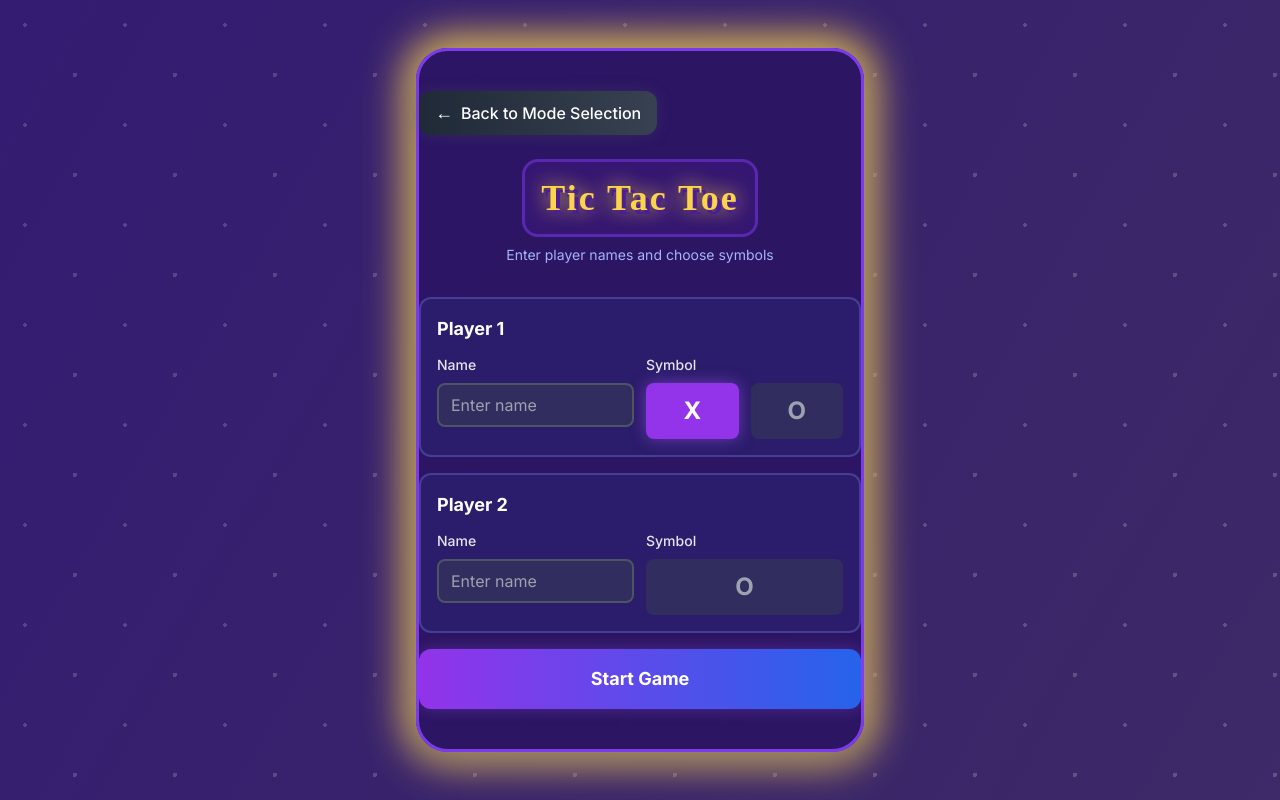
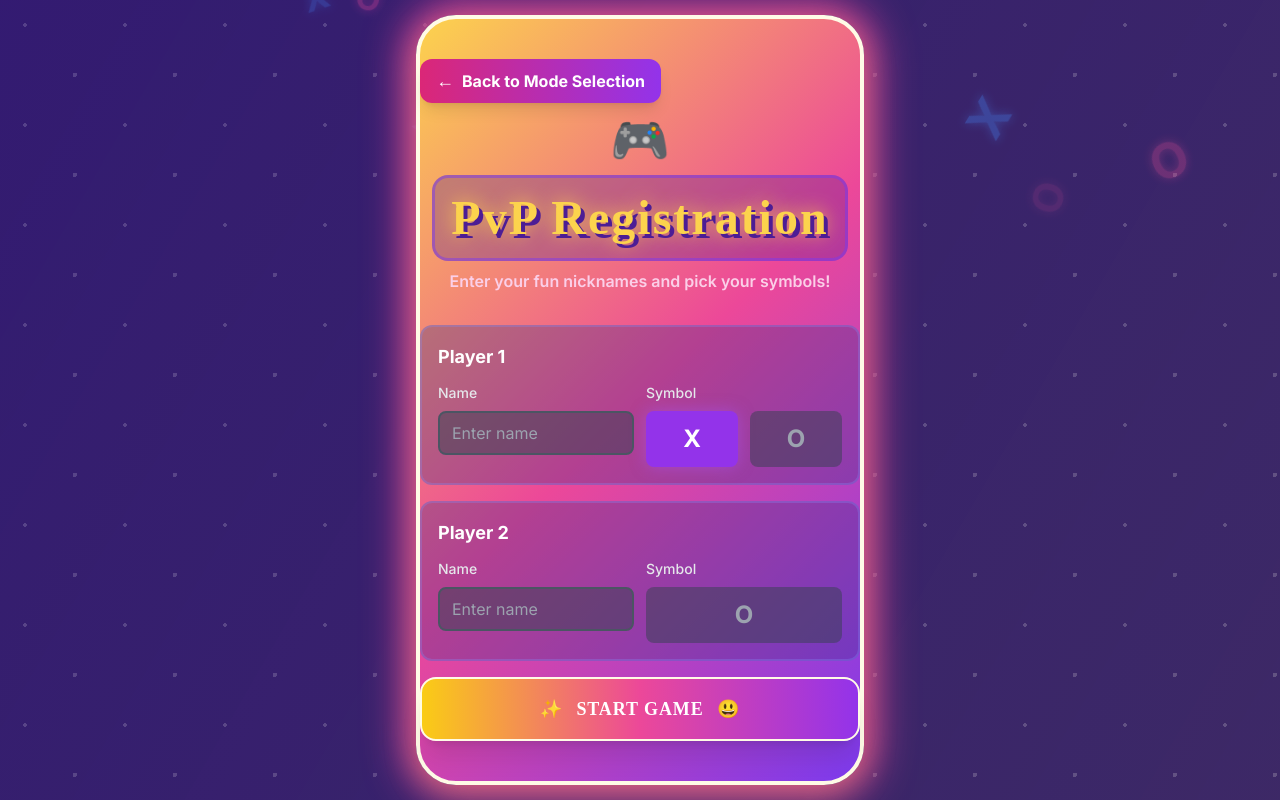
Before and after one commit to neeer4j/XOX-Game, a Next.js app: page / in a window 1280 px wide. Both pictures are taken after a click on the button "PLAYER VS PLAYER". Built offline with nearby package versions, Linux system fonts and the light colour scheme.

Commit message:
UI Updates

```diff
--- a/src/app/globals.css
+++ b/src/app/globals.css
@@ -1,3 +1,54 @@
+/* Playful card and animation for registration */
+.playful-card {
+  background: linear-gradient(135deg, #fcd34d 0%, #ec4899 50%, #7c3aed 100%);
+  border-radius: 2.5rem;
+  border: 4px solid #fffbe6;
+  box-shadow: 0 8px 32px 0 rgba(252, 211, 77, 0.25), 0 0 40px 10px #ec4899;
+  max-width: 440px;
+  width: 100%;
+  margin: 0 auto;
+  z-index: 10;
+  backdrop-filter: blur(2px);
+  transition: box-shadow 0.3s, transform 0.2s;
+  animation: bounceIn 1s cubic-bezier(.68,-0.55,.27,1.55);
+}
+
+.playful-card:hover {
+  box-shadow: 0 16px 64px 0 rgba(252, 211, 77, 0.35), 0 0 80px 20px #ec4899;
+  transform: scale(1.03) rotate(-1deg);
+}
+
+@keyframes bounceIn {
+  0% {
+    opacity: 0;
+    transform: scale(0.7) translateY(100px);
+  }
+  60% {
+    opacity: 1;
+    transform: scale(1.05) translateY(-10px);
+  }
+  80% {
+    transform: scale(0.98) translateY(5px);
+  }
+  100% {
+    opacity: 1;
+    transform: scale(1) translateY(0);
+  }
+}
+
+.playful-title {
+  font-family: 'Bangers', cursive;
+  letter-spacing: 2px;
+  text-shadow: 2px 2px 0px #fffbe6, 0 0 20px #fcd34d, 0 0 40px #ec4899;
+}
+
+.playful-btn {
+  font-family: 'Press Start 2P', cursive;
+  text-transform: uppercase;
+  letter-spacing: 1px;
+  border: 2px solid #fffbe6;
+  box-shadow: 0 2px 8px #fcd34d44;
+}
 /* Landing page enhancements */
 .landing-bg {
   background-color: var(--game-background);
--- a/src/components/PvPRegistration.tsx
+++ b/src/components/PvPRegistration.tsx
@@ -1,4 +1,5 @@
 import React, { useState } from 'react';
+import FallingSymbols from './FallingSymbols';
 
 interface PvPRegistrationProps {
   onRegister: (player1: { name: string; symbol: 'X' | 'O' }, player2: { name: string; symbol: 'X' | 'O' }) => void;
@@ -36,24 +37,25 @@ const PvPRegistration: React.FC<PvPRegistrationProps> = ({ onRegister, previousU
 
   return (
     <div className="landing-bg min-h-screen w-full flex items-center justify-center relative overflow-hidden">
-      <div className="landing-card w-full max-w-md mx-auto px-3 sm:px-0 py-8 sm:py-10 z-10">
+      <FallingSymbols />
+      <div className="playful-card w-full max-w-md mx-auto px-3 sm:px-0 py-8 sm:py-10 z-10 animate-bounceIn">
         <div className="mb-6 sm:mb-8">
           <button
             onClick={onBack}
-            className="mb-4 sm:mb-6 px-3 sm:px-4 py-2 bg-gradient-to-r from-gray-800 to-gray-700 text-white rounded-xl
-                     hover:from-gray-700 hover:to-gray-600 transform hover:scale-[1.02] transition-all duration-200
-                     shadow-[0_0_15px_rgba(75,85,99,0.3)] hover:shadow-[0_0_20px_rgba(75,85,99,0.5)]
-                     flex items-center gap-2 text-sm sm:text-base font-medium"
+            className="mb-4 sm:mb-6 px-3 sm:px-4 py-2 bg-gradient-to-r from-pink-600 to-purple-600 text-white rounded-xl
+                     hover:from-pink-700 hover:to-purple-700 transform hover:scale-105 transition-all duration-200
+                     shadow-lg hover:shadow-xl flex items-center gap-2 text-sm sm:text-base font-bold"
           >
             <span className="text-base sm:text-lg">←</span>
             <span>Back to Mode Selection</span>
           </button>
           <div className="text-center">
-            <h1 className="game-title text-2xl sm:text-3xl md:text-4xl font-bold mb-2 text-white">
-              Tic Tac Toe
+            <span className="inline-block text-3xl sm:text-4xl md:text-5xl animate-bounce">🎮</span>
+            <h1 className="game-title text-3xl sm:text-4xl md:text-5xl font-bold mb-2 text-yellow-300 playful-title">
+              PvP Registration
             </h1>
-            <p className="text-indigo-300 text-xs sm:text-sm">
-              Enter player names and choose symbols
+            <p className="text-pink-200 text-xs sm:text-base font-semibold">
+              Enter your fun nicknames and pick your symbols!
             </p>
           </div>
         </div>
@@ -172,11 +174,11 @@ const PvPRegistration: React.FC<PvPRegistrationProps> = ({ onRegister, previousU
           )}
           <button
             type="submit"
-            className="w-full py-3 sm:py-4 px-6 bg-gradient-to-r from-purple-600 to-blue-600 text-white text-base sm:text-lg font-bold rounded-xl
-                     hover:from-purple-700 hover:to-blue-700 transform hover:scale-[1.02] transition-all duration-200
-                     shadow-[0_0_15px_rgba(168,85,247,0.3)] hover:shadow-[0_0_20px_rgba(168,85,247,0.5)]"
+            className="w-full py-3 sm:py-4 px-6 bg-gradient-to-r from-yellow-400 via-pink-500 to-purple-600 text-white text-lg font-extrabold rounded-2xl
+                     hover:from-yellow-300 hover:via-pink-400 hover:to-purple-500 transform hover:scale-110 transition-all duration-200
+                     shadow-xl hover:shadow-2xl tracking-wider playful-btn"
           >
-            Start Game
+            <span className="mr-2">✨</span> Start Game <span className="ml-2">😃</span>
           </button>
         </form>
       </div>
--- a/src/components/UserRegistration.tsx
+++ b/src/components/UserRegistration.tsx
@@ -1,6 +1,7 @@
 'use client'
 
 import React, { useState } from 'react'
+import FallingSymbols from './FallingSymbols';
 
 interface UserRegistrationProps {
   onRegister: (name: string) => void;
@@ -26,24 +27,25 @@ const UserRegistration: React.FC<UserRegistrationProps> = ({ onRegister, previou
 
   return (
     <div className="landing-bg min-h-screen w-full flex items-center justify-center relative overflow-hidden">
-      <div className="landing-card w-full max-w-md mx-auto px-3 sm:px-0 py-8 sm:py-10 z-10">
+      <FallingSymbols />
+      <div className="playful-card w-full max-w-md mx-auto px-3 sm:px-0 py-8 sm:py-10 z-10 animate-bounceIn">
         <div className="mb-6 sm:mb-8">
           <button
             onClick={onBack}
-            className="mb-4 sm:mb-6 px-3 sm:px-4 py-2 bg-gradient-to-r from-gray-800 to-gray-700 text-white rounded-xl
-                     hover:from-gray-700 hover:to-gray-600 transform hover:scale-[1.02] transition-all duration-200
-                     shadow-[0_0_15px_rgba(75,85,99,0.3)] hover:shadow-[0_0_20px_rgba(75,85,99,0.5)]
-                     flex items-center gap-2 text-sm sm:text-base font-medium"
+            className="mb-4 sm:mb-6 px-3 sm:px-4 py-2 bg-gradient-to-r from-pink-600 to-purple-600 text-white rounded-xl
+                     hover:from-pink-700 hover:to-purple-700 transform hover:scale-105 transition-all duration-200
+                     shadow-lg hover:shadow-xl flex items-center gap-2 text-sm sm:text-base font-bold"
           >
             <span className="text-base sm:text-lg">←</span>
             <span>Back to Mode Selection</span>
           </button>
           <div className="text-center">
-            <h1 className="game-title text-2xl sm:text-3xl md:text-4xl font-bold mb-2 text-white">
-              Tic Tac Toe
+            <span className="inline-block text-3xl sm:text-4xl md:text-5xl animate-bounce">😃</span>
+            <h1 className="game-title text-3xl sm:text-4xl md:text-5xl font-bold mb-2 text-yellow-300 playful-title">
+              Play vs Computer
             </h1>
-            <p className="text-indigo-300 text-xs sm:text-sm">
-              Enter your name to play against the computer
+            <p className="text-pink-200 text-xs sm:text-base font-semibold">
+              Enter your fun nickname and get started!
             </p>
           </div>
         </div>
@@ -97,11 +99,11 @@ const UserRegistration: React.FC<UserRegistrationProps> = ({ onRegister, previou
           )}
           <button
             type="submit"
-            className="w-full py-3 px-4 sm:px-6 bg-gradient-to-r from-blue-600 to-indigo-600 text-white text-sm sm:text-base font-bold rounded-xl
-                     hover:from-blue-700 hover:to-indigo-700 transform hover:scale-[1.02] transition-all duration-200
-                     shadow-[0_0_15px_rgba(59,130,246,0.3)] hover:shadow-[0_0_20px_rgba(59,130,246,0.5)]"
+            className="w-full py-3 px-4 sm:px-6 bg-gradient-to-r from-yellow-400 via-pink-500 to-purple-600 text-white text-lg font-extrabold rounded-2xl
+                     hover:from-yellow-300 hover:via-pink-400 hover:to-purple-500 transform hover:scale-110 transition-all duration-200
+                     shadow-xl hover:shadow-2xl tracking-wider playful-btn"
           >
-            Start Game
+            <span className="mr-2">✨</span> Start Game <span className="ml-2">🎉</span>
           </button>
         </form>
       </div>
```
